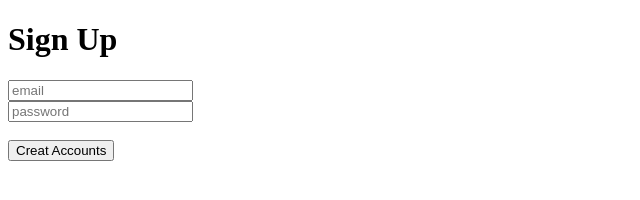
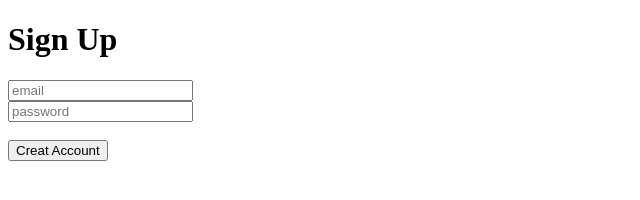
Before and after one commit to Shahzad090/Sir-Basit-FIrebase-Practice, a plain HTML site: page index.html in a window 1280 px wide. Shown: the full height of the page, 0-640 px from the left. Drawn offline with Linux system fonts and the light colour scheme; no server answers.

Commit message:
..done>>

```diff
--- a/index.html
+++ b/index.html
@@ -11,7 +11,7 @@
     <h1>Sign Up</h1>
     <input type="email" name="First Name" id="Signup_email" placeholder="email"  /> <br>
     <input type="password" name="First Name" id="Signup_password" placeholder="password"  /> <br><br>
-    <button id="Signup_Btn">Creat Accounts</button>
+    <button id="Signup_Btn">Creat Account</button>
 </div>
 
 
```
